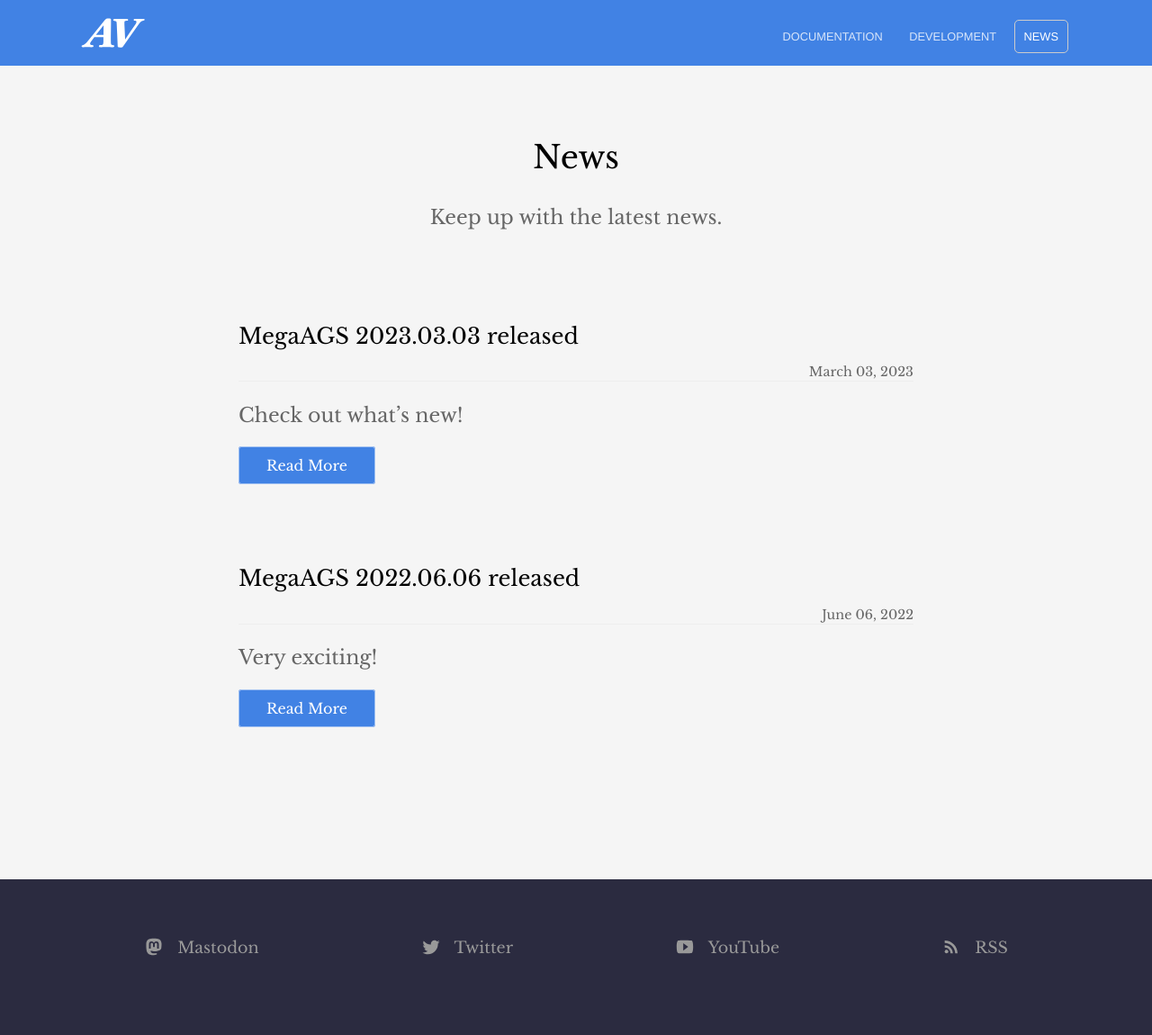
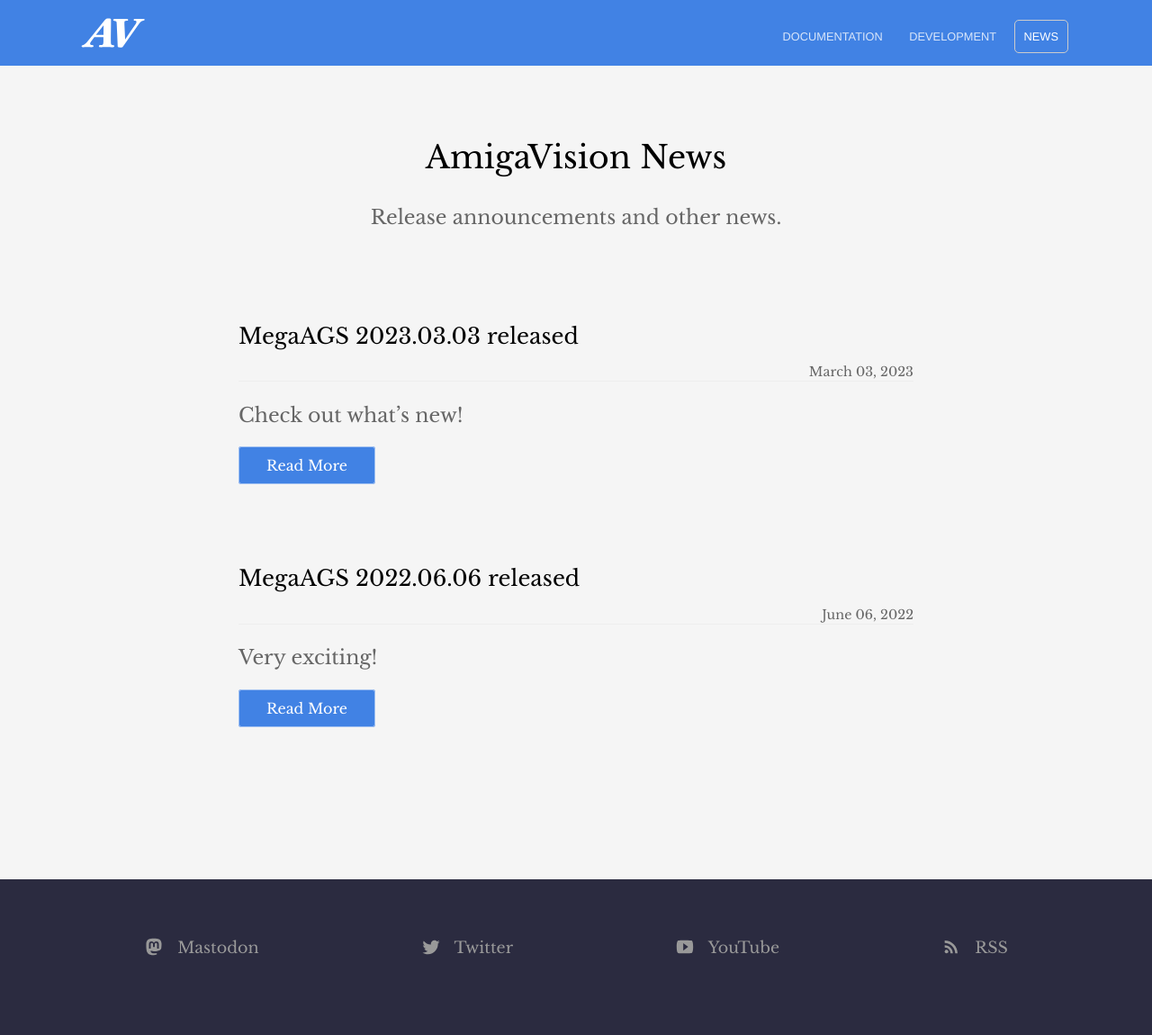
Before and after one commit to amigavision/amigavision.github.io, a Jekyll site: the page built from news/index.html, in a window 1280 px wide. Shown: the whole page at 90% size. Built offline with Jekyll 4.4.1, drawn with Linux system fonts in a browser that asks for light colours; the list of posts is cut into pages by our own code.

Commit message:
Change Blog to News

```diff
--- a/_config.yml
+++ b/_config.yml
@@ -30,7 +30,7 @@
     _hide_content: true
 
 paginate: 10
-paginate_path: "/blog/:num/"
+paginate_path: "/news/:num/"
 permalink: pretty
 
 defaults:
--- a/_data/navigation.yml
+++ b/_data/navigation.yml
@@ -7,6 +7,6 @@
   new_window: false
   highlight: false
 - name: News
-  link: /blog/
+  link: /news/
   new_window: false
   highlight: true
--- a/blog/index.html
+++ b/news/index.html
@@ -1,6 +1,6 @@
 ---
-title: News
-description: Keep up with the latest news.
+title: AmigaVision News
+description: Release announcements and other news.
 ---
 
 <div class="text-container">
```
